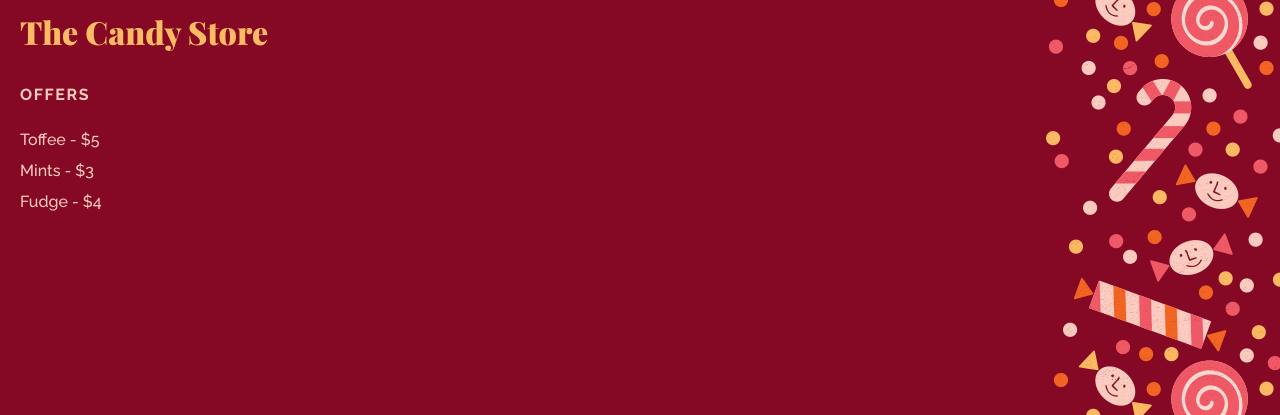
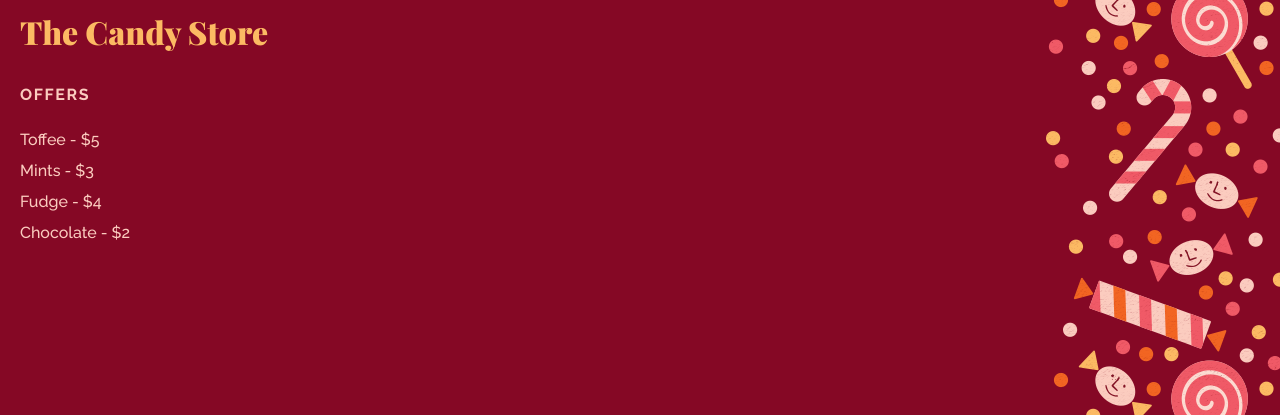
Before and after one commit to jojo342/php-mqsql-book, a PHP site: page /section_a/c01/multidimensional-arrays.php in a window 1280 px wide. Shown: the top 415 px of the page. Run offline with PHP 8.4, Linux system fonts and the light colour scheme.

Commit message:
updated multidimensional array

```diff
--- a/section_a/c01/multidimensional-arrays.php
+++ b/section_a/c01/multidimensional-arrays.php
@@ -3,6 +3,7 @@ $offers = [
     ['name' => 'Toffee', 'price' => 5, 'stock' => 120,],
     ['name' => 'Mints',  'price' => 3, 'stock' => 66,],
     ['name' => 'Fudge',  'price' => 4, 'stock' => 97,],
+    ['name' => 'Chocolate',  'price' => 2, 'stock' => 83,]
 ];
 ?>
 <!DOCTYPE html>
@@ -20,5 +21,7 @@ $offers = [
       $<?php echo $offers[1]['price']; ?> </p>
     <p><?php echo $offers[2]['name']; ?> -
       $<?php echo $offers[2]['price']; ?> </p>
+    <p><?php echo $offers[3]['name']; ?> -
+      $<?php echo $offers[3]['price']; ?> </p>
   </body>
 </html>
```
